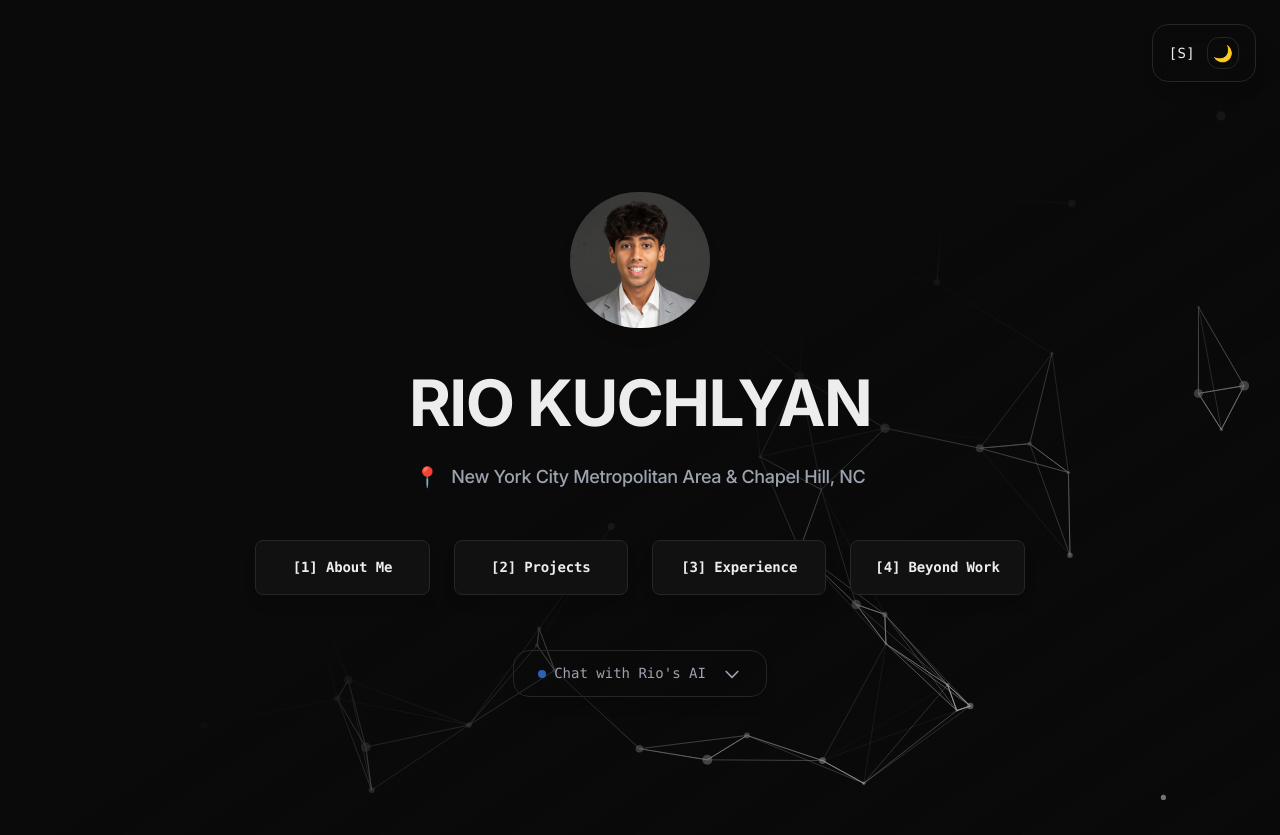
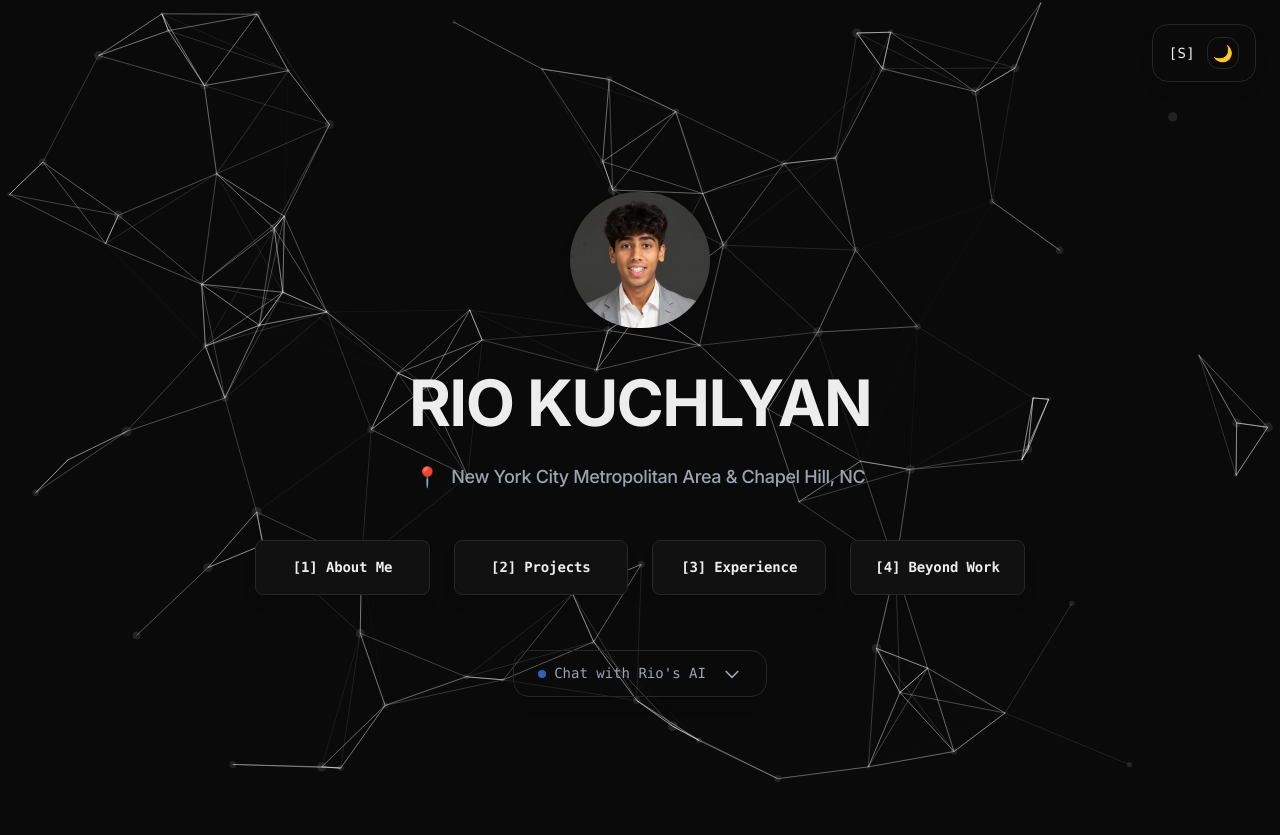
Before and after one commit to riokuchlyan/PortfolioWebsite, a Next.js app: page / in a window 1280 px wide. Built offline with nearby package versions, Linux system fonts and the light colour scheme.

Commit message:
Refactor background styles across multiple pages to use a solid black background instead of gradient, enhancing visual consistency. Update particle background opacity and speed for improved aesthetics.

```diff
--- a/src/app/about-me/page.tsx
+++ b/src/app/about-me/page.tsx
@@ -60,7 +60,7 @@ export default function AboutMe() {
     ];
 
     return (
-        <div className="fade-in min-h-screen p-6 sm:p-8 lg:p-20 font-sans bg-gradient-to-br from-background via-background to-card/20">
+        <div className="fade-in min-h-screen p-6 sm:p-8 lg:p-20 font-sans bg-black">
             <ThemeSwitcher/>
             <HomeButton/>
 
--- a/src/app/beyond-work/page.tsx
+++ b/src/app/beyond-work/page.tsx
@@ -38,7 +38,7 @@ export default function BeyondWork() {
     ];
 
     return (
-        <div className="fade-in min-h-screen p-6 sm:p-8 lg:p-20 font-sans bg-gradient-to-br from-background via-background to-card/20">
+        <div className="fade-in min-h-screen p-6 sm:p-8 lg:p-20 font-sans bg-black">
             <ThemeSwitcher/>
             <HomeButton/>
 
--- a/src/app/experience/page.tsx
+++ b/src/app/experience/page.tsx
@@ -79,7 +79,7 @@ export default function Experience() {
     };
 
     return (
-        <div className="fade-in min-h-screen p-6 sm:p-8 lg:p-20 font-sans bg-gradient-to-br from-background via-background to-card/20">
+        <div className="fade-in min-h-screen p-6 sm:p-8 lg:p-20 font-sans bg-black">
             <ThemeSwitcher/>
             <HomeButton/>
 
--- a/src/app/page.tsx
+++ b/src/app/page.tsx
@@ -58,14 +58,14 @@ export default function Home() {
         type="application/ld+json"
         dangerouslySetInnerHTML={{ __html: JSON.stringify(structuredData) }}
       />
-      <div className="fade-in min-h-screen flex flex-col font-sans relative bg-gradient-to-br from-background via-background to-card/30">
+      <div className="fade-in min-h-screen flex flex-col font-sans relative">
 
         <ThemeSwitcher/>
 
         <main className="flex-1 flex flex-col items-center justify-center text-center max-w-6xl mx-auto px-6 sm:px-8 lg:px-20 pt-32 md:pt-48 pb-12">
           <div className="fade-in-delayed flex flex-col items-center space-y-10 mb-12">
             <div className="hover-lift cursor-pointer relative">
-              <div className="absolute inset-0 bg-gradient-to-r from-accent/20 to-accent/10 rounded-full blur-xl opacity-0 hover:opacity-100 transition-opacity duration-500"></div>
+              <div className="absolute inset-0"></div>
               <Image
                 className="rounded-full transition-all duration-500 relative z-10 hover:scale-110 shadow-lg hover:shadow-2xl hover:ring-4 hover:ring-accent/20"
                 src="/headshot.jpg"
--- a/src/app/projects/page.tsx
+++ b/src/app/projects/page.tsx
@@ -30,7 +30,7 @@ export default function Projects() {
         {
             title: "DIY News",
             description: "Next.js, Supabase, Resend API",
-            image: "/password_manager.png",
+            image: "/diy_news.png",
             link: "https://www.diynews.xyz",
             type: "external"
         },
@@ -72,7 +72,7 @@ export default function Projects() {
     ];
 
     return (
-        <div className="fade-in min-h-screen p-6 sm:p-8 lg:p-20 font-sans bg-gradient-to-br from-background via-background to-card/20">
+        <div className="fade-in min-h-screen p-6 sm:p-8 lg:p-20 font-sans bg-black">
             <ThemeSwitcher/>
             <HomeButton/>
 
--- a/src/components/ParticleBackground.tsx
+++ b/src/components/ParticleBackground.tsx
@@ -77,7 +77,7 @@ export default function ParticleBackground() {
             color: isDarkMode ? "#000000" : "#ffffff",
             distance: 150,
             enable: true,
-            opacity: 1,
+            opacity: 0.5,
             width: 1,
           },
           move: {
@@ -87,7 +87,7 @@ export default function ParticleBackground() {
               default: "bounce",
             },
             random: false,
-            speed: 0.5,
+            speed: 0.2,
             straight: false,
           },
           number: {
@@ -98,7 +98,7 @@ export default function ParticleBackground() {
             value: 80,
           },
           opacity: {
-            value: 0.5,
+            value: 0.1,
           },
           shape: {
             type: "circle",
```
Also changed, not shown: public/diy_news.png (added).
